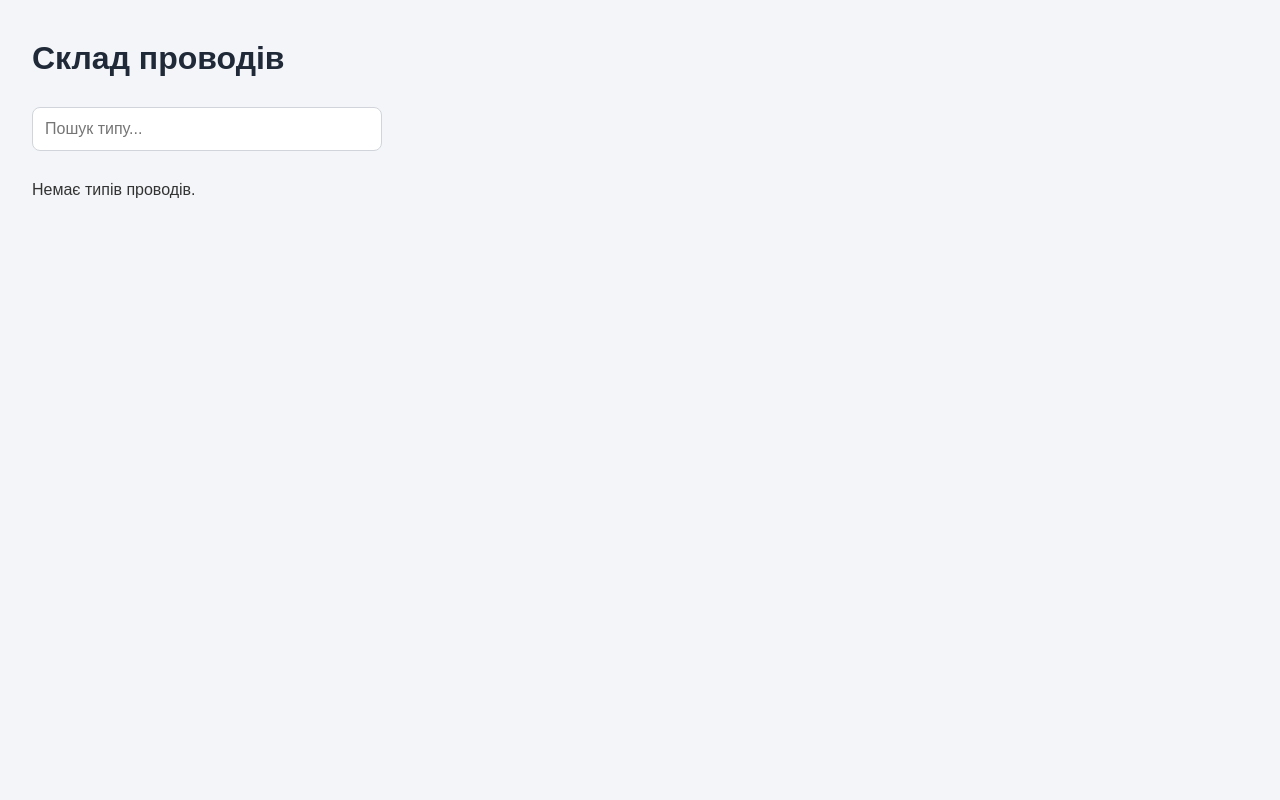
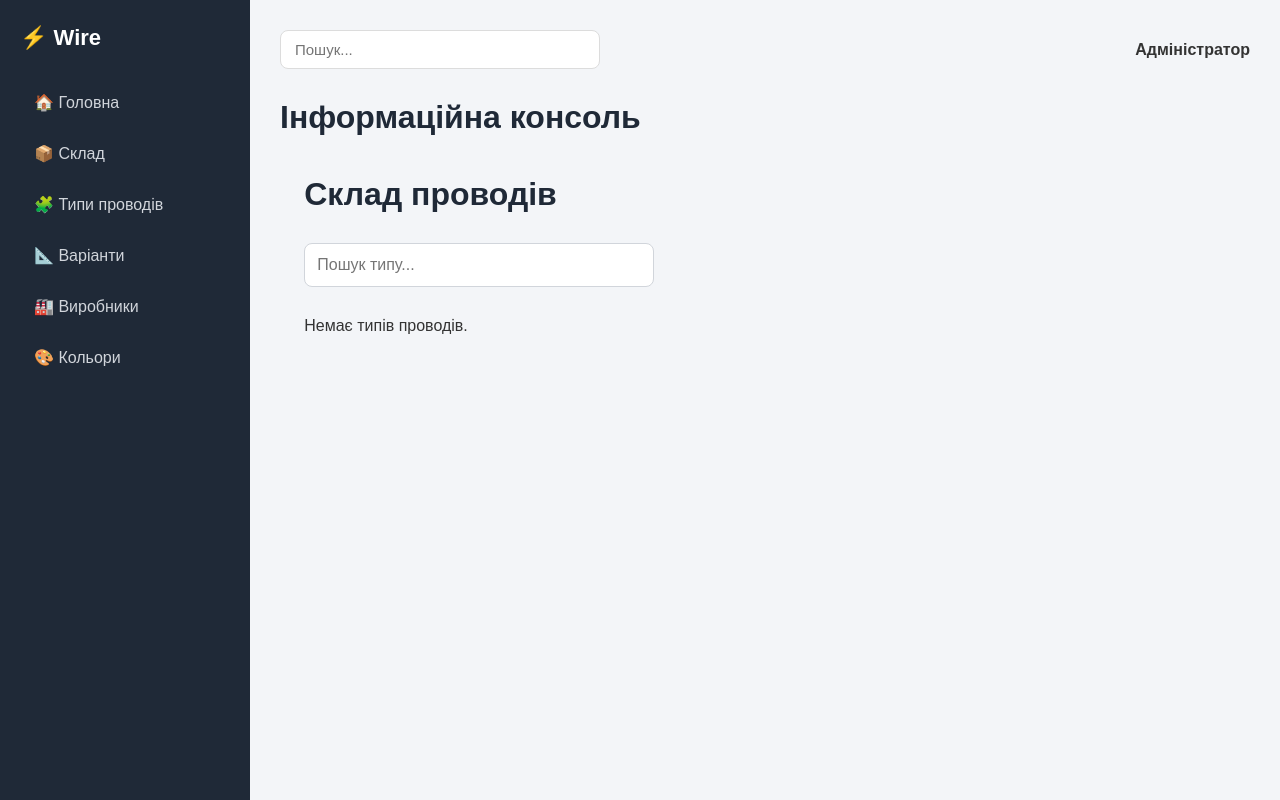
Before and after one commit to InnerMonkey/pet-wire-card, a Django app: page /wire/inventory/ in a window 1280 px wide. Run offline with Django 5.2, Linux system fonts and the light colour scheme; data that the repository does not hold is empty.

Commit message:
refactor: migrate inventory page to base layout

```diff
--- /dev/null
+++ b/static/css/base.css
@@ -0,0 +1,78 @@
+/* ===== Загальні ===== */
+
+* {
+    margin: 0;
+    padding: 0;
+    box-sizing: border-box;
+}
+
+body {
+    font-family: "Segoe UI", Arial, sans-serif;
+    background: #f4f6f9;
+    color: #333;
+    display: flex;
+    min-height: 100vh;
+}
+
+/* ===== Sidebar ===== */
+
+.sidebar {
+    width: 250px;
+    background: #1f2937;
+    color: white;
+    padding: 25px 20px;
+}
+
+.sidebar h2 {
+    margin-bottom: 30px;
+    font-size: 22px;
+}
+
+.sidebar a {
+    display: block;
+    color: #d1d5db;
+    text-decoration: none;
+    padding: 12px 14px;
+    margin-bottom: 8px;
+    border-radius: 8px;
+    transition: .2s;
+}
+
+.sidebar a:hover {
+    background: #374151;
+    color: white;
+}
+
+/* ===== Контент ===== */
+
+.content {
+    flex: 1;
+    padding: 30px;
+}
+
+/* ===== Верхня панель ===== */
+
+.topbar {
+    display: flex;
+    justify-content: space-between;
+    align-items: center;
+    margin-bottom: 30px;
+}
+
+.topbar input {
+    width: 320px;
+    padding: 10px 14px;
+    border: 1px solid #dcdcdc;
+    border-radius: 8px;
+    font-size: 15px;
+}
+
+.topbar span {
+    font-weight: 600;
+}
+
+/* ===== Заголовок ===== */
+
+h1 {
+    margin-bottom: 25px;
+}
--- /dev/null
+++ b/templates/base.html
@@ -0,0 +1,39 @@
+{% load static %}
+
+<!DOCTYPE html>
+<html lang="uk">
+
+<head>
+    <meta charset="utf-8">
+    <title>Wire Dashboard</title>
+    <link rel="stylesheet" href="{% static 'css/base.css' %}">
+    {% block css%}
+    {% endblock %}
+    {% block js %}
+    {% endblock %}
+</head>
+
+<body>
+    <div class="sidebar">
+        <h2>⚡ Wire</h2>
+            <a href="#">🏠 Головна</a>
+            <a href="{% url 'wire:inventory-list' %}">📦 Склад</a>
+            <a href="#">🧩 Типи проводів</a>
+            <a href="#">📐 Варіанти</a>
+            <a href="#">🏭 Виробники</a>
+            <a href="#">🎨 Кольори</a>
+    </div>
+    <div class="content">
+        <div class="topbar"><input placeholder="Пошук..."><span>Адміністратор</span></div>
+        <h1>Інформаційна консоль</h1>
+        <div>
+
+        </div>
+        <div class="panel">
+            {% block content %}
+            {% endblock %}
+        </div>
+    </div>
+</body>
+
+</html>
--- a/wire/templates/wire/wireinventory_list.html
+++ b/wire/templates/wire/wireinventory_list.html
@@ -1,17 +1,17 @@
+{% extends "base.html" %}
 {% load static %}
 
-<!DOCTYPE html>
-<html lang="uk">
+{% block title %}
+Типи проводів
+{% endblock %}
+{% block css %}
+<link rel="stylesheet" href="{% static 'wire/css/inventory.css' %}">
+{% endblock %}
+{% block js %}
+<script src="https://unpkg.com/htmx.org@2.0.7"></script>
+{% endblock %}
 
-<head>
-    <meta charset="UTF-8">
-    <meta name="viewport" content="width=device-width, initial-scale=1.0">
-    <title>Типи проводів</title>
-    <link rel="stylesheet" href="{% static 'wire/css/inventory.css' %}">
-    <script src="https://unpkg.com/htmx.org@2.0.7"></script>
-</head>
-
-<body>
+{% block content %}
 <div class="container">
     <h1>Склад проводів</h1>
     <div class="toolbar">
@@ -76,6 +76,4 @@
         {% endfor %}
     </div>
 </div>
-</body>
-
-</html>
+{% endblock %}
```
Lines whose indentation alone changed are shown as unchanged.
